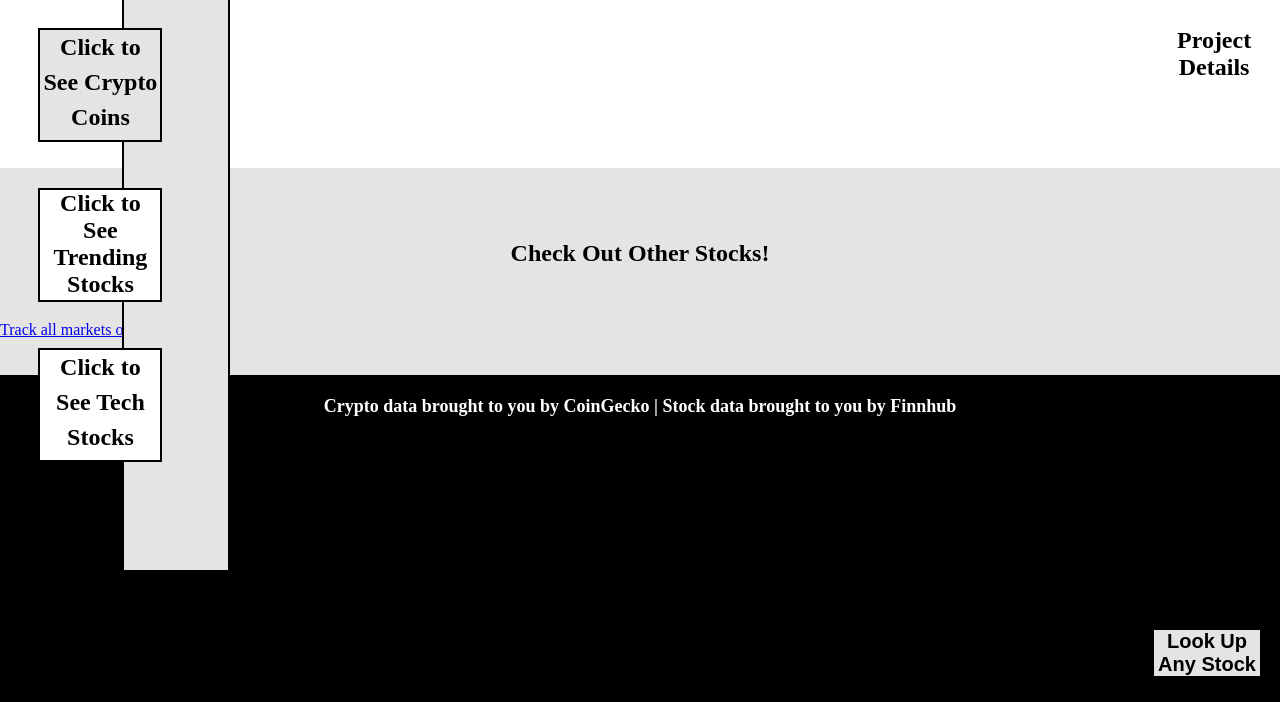
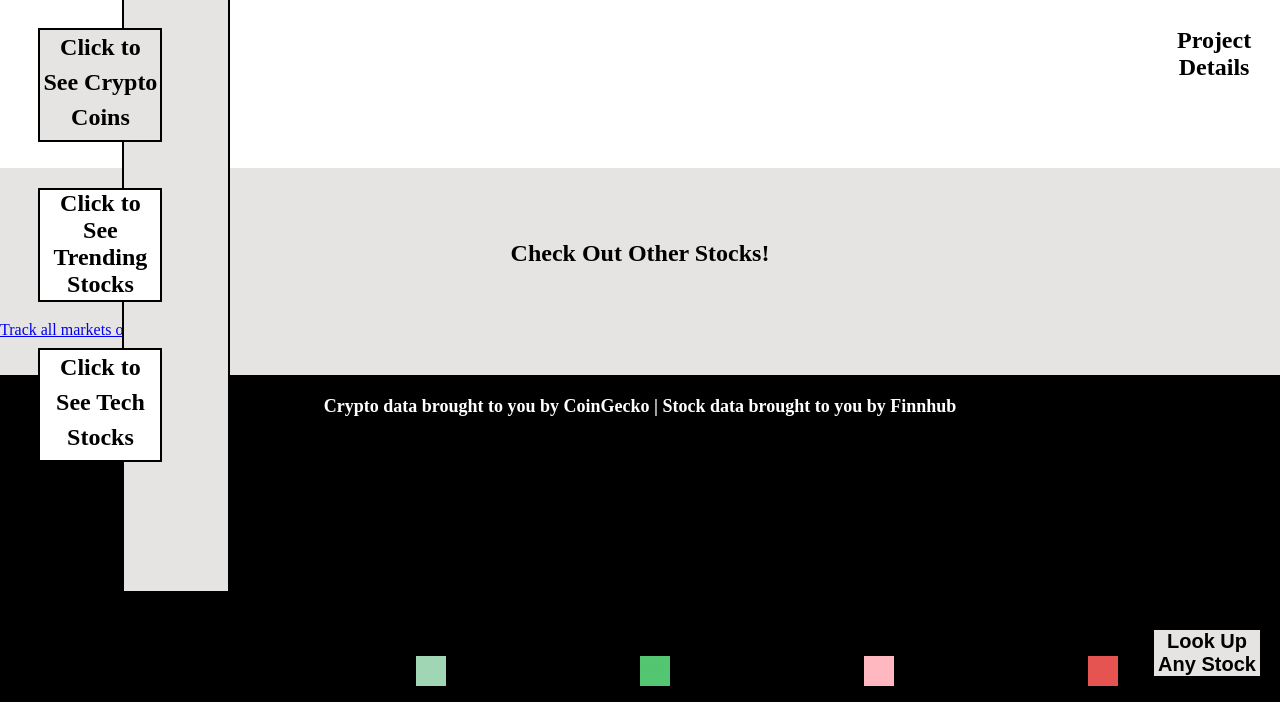
Before and after one commit to braedenpoole/ScannerWebsiteRepo, a website: page public/cryptoStats.html in a window 1280 px wide. Shown: the part 98-800 px from the top of the page. Drawn offline with nearby package versions, Linux system fonts and the light colour scheme; no server answers; a script that the page names is missing.

Commit message:
Initial commit

```diff
--- a/public/cryptoStats.html
+++ b/public/cryptoStats.html
@@ -160,7 +160,7 @@
             display: flex;
             position: absolute;
             background: transparent;
-            margin-bottom: 1.7%;
+            bottom: 1.7%;
             margin-left: 23%;
             z-index: 2;
         }
@@ -214,7 +214,7 @@
             margin: 0px 20px;
             width: 100px;
             border: 2px solid black;
-            margin-bottom:2%;
+            bottom:2%;
             padding: 2px;
             text-align: center;
             background: #E5E4E2;
```
Also changed, not shown: public/techStats.html (+2 -2 lines), public/trendingStats.html (+2 -2 lines).
